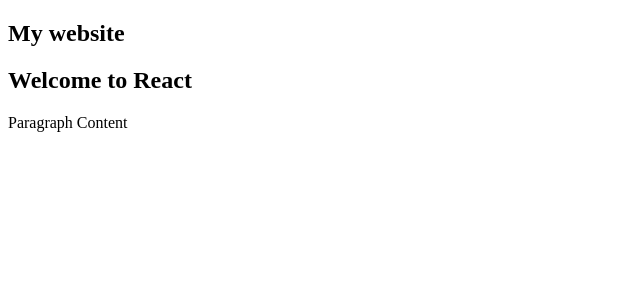
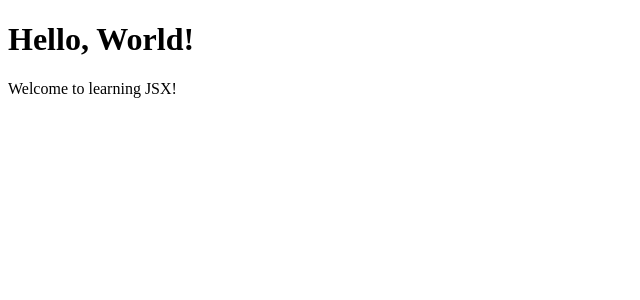
Before and after one commit to fuinodev/react-fundementals, a React (Vite) app: page / in a window 1280 px wide. Shown: the top 300 px of the page, without its empty margins (0-640 px from the left). Built offline with nearby package versions, Linux system fonts and the light colour scheme.

Commit message:
add WelcomeMessage component and update App to use it

```diff
--- a/src/App.jsx
+++ b/src/App.jsx
@@ -1,15 +1,11 @@
-  const App = () => {
-    return ( <section id="section">
-    <h1>My website</h1>
+import WelcomeMessage from "./components/WelcomeMessage";
 
-  <article>
-    <h2>Welcome to React</h2>
-    <p classname="text">Paragraph Content</p>
+const App = () => {
+  return (
+    <div>
+      <WelcomeMessage />
+    </div>
+  );
+};
 
-  </article>
-    </section>
-
-    );
-  };
-
-  export default App
+export default App;
--- /dev/null
+++ b/src/components/WelcomeMessage.jsx
@@ -0,0 +1,13 @@
+const WelcomeMessage = () => {
+  return (
+    <div>
+        <h1>Hello, World!</h1>
+        <p>Welcome to learning JSX!</p>
+
+
+
+    </div>
+  );
+};
+
+export default WelcomeMessage;
```
